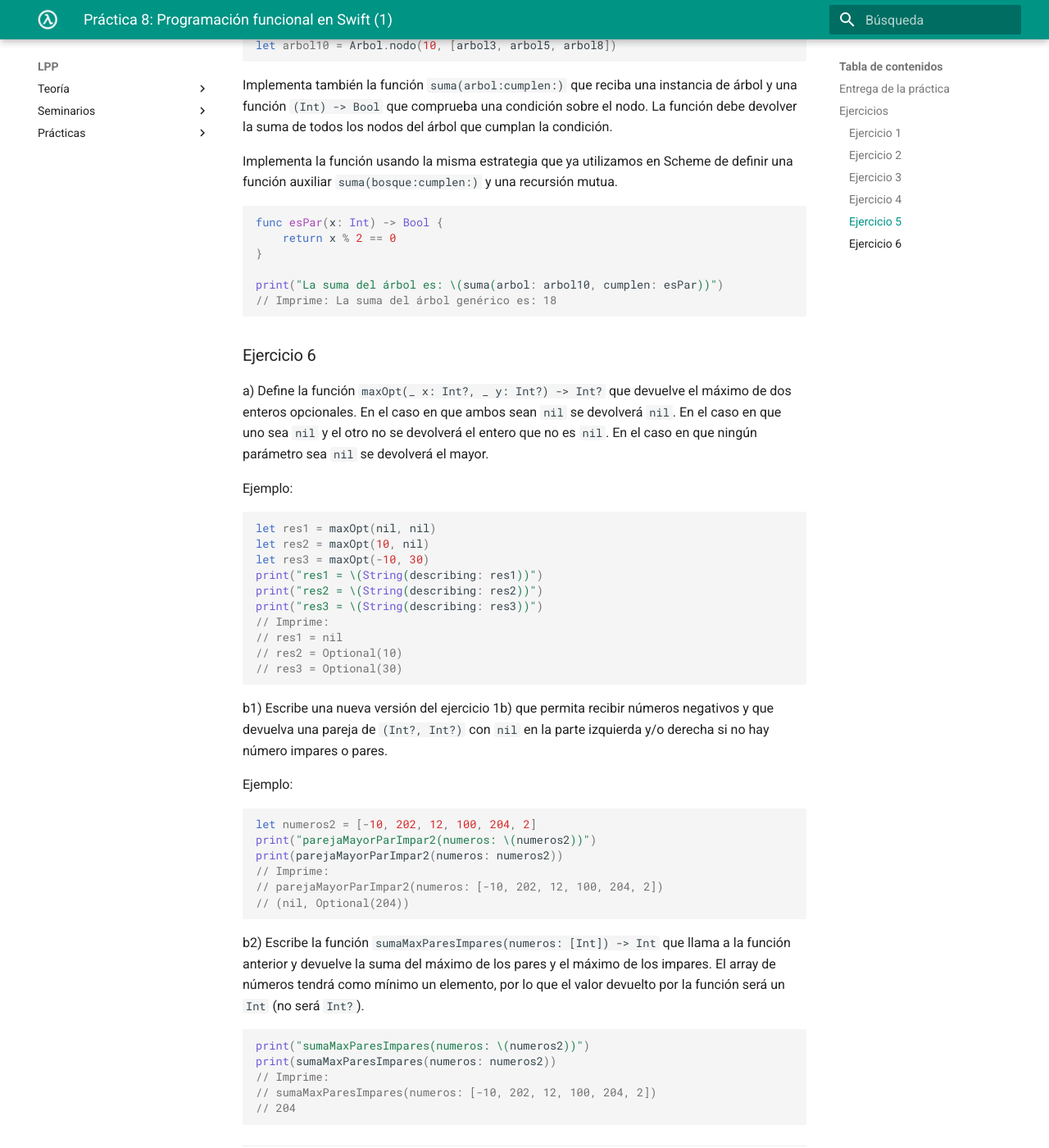
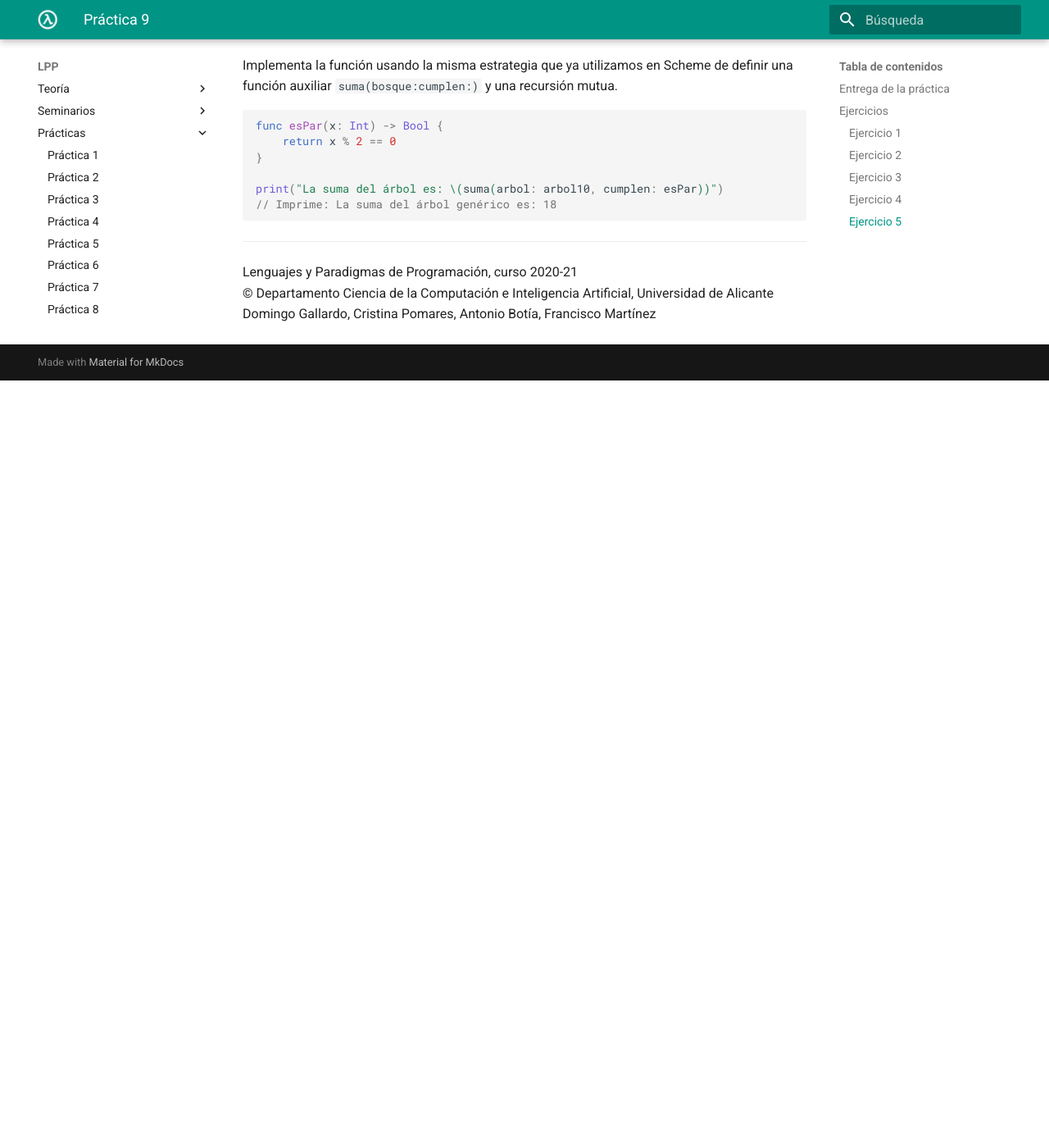
Before and after one commit to domingogallardo/apuntes-lpp, an MkDocs documentation site: the page built from docs/practicas/practica09/practica09.md, in a window 1280 px wide and 1400 px high, scrolled down 3410 px. Shown: the whole window at 82% size. Built offline with MkDocs 1.6.1 and Material for MkDocs 9.7.7, drawn with Linux system fonts in a browser that asks for light colours; after the commit the page ends 3874 px from its top, so only the background shows below that; some of the changed text lies outside the part shown.

Commit message:
Práctica 9

````diff
--- a/docs/practicas/practica09/practica09.md
+++ b/docs/practicas/practica09/practica09.md
@@ -1,25 +1,19 @@
-# Práctica 8: Programación funcional en Swift (1)
+# Práctica 9: Programación funcional en Swift (1)
 
 ## Entrega de la práctica
 
 Para entregar la práctica debes subir a Moodle el fichero
-`practica08.swift` con una cabecera inicial con tu nombre y apellidos,
+`practica09.swift` con una cabecera inicial con tu nombre y apellidos,
 y las soluciones de cada ejercicio separadas por comentarios. Cada
 solución debe incluir:
 
 - La **definición de las funciones** que resuelven el ejercicio.
-- Una visualización por pantalla de todos los ejemplos incluidos en el
-  enunciado que **demuestren qué hace la función**.
+- Una visualización por pantalla con ejemplos distintos de los
+  presentados en el enunciado que **demuestren qué hace la función**.
 
 !!! Warning "Importante"
-    Antes de proceder a realizar los ejercicios de la
-    práctica te recomendamos que realices y pruebes los ejemplos
-    presentados en el [seminario de
-    Swift](https://domingogallardo.github.io/apuntes-lpp/seminarios/seminario2-swift/seminario2-swift.html)
-    y los [apuntes de
-    teoría](https://domingogallardo.github.io/apuntes-lpp/teoria/tema05-programacion-funcional-swift/tema05-programacion-funcional-swift.html)
-    de la primera parte del tema de Programación Funcional en Swift.
-
+    Los ejemplos que muestres en pantalla **deben ser distintos** de los
+    incluidos en el enunciado.
 
 ## Ejercicios
 
@@ -36,11 +30,9 @@ Ejemplo:
 ```swift
 let array = ["anterior", "antígona", "antena"]
 let prefijo = "ante"
-print("prefijos(prefijo: \(prefijo), palabras: \(array))")
+print("\n******\n1a) Función prefijos(prefijo:palabras:)\n******")
 print(prefijos(prefijo: prefijo, palabras: array))
-// Imprime:
-// prefijos(prefijo: ante, palabras: ["anterior", "antígona", "antena"])
-// [true, false, true]
+// Imprime: [true, false, true]
 ```
 
 b) Implementa en Swift la función recursiva `parejaMayorParImpar(numeros:)` que
@@ -50,13 +42,10 @@ número par. Si no hay ningún número par o impar se devolverá un 0.
 
 ```swift
 let numeros = [10, 201, 12, 103, 204, 2]
-print("parejaMayorParImpar(numeros: \(numeros))")
+print("\n******\n1b) Función parejaMayorParImpar(numeros:)\n******")
 print(parejaMayorParImpar(numeros: numeros))
-// Imprime:
-// parejaMayorParImpar(numeros: [10, 201, 12, 103, 204, 2])
-// (201, 204)
+// Imprime: (201, 204)
 ```
-
 
 ### Ejercicio 2 ###
 
@@ -187,7 +176,6 @@ Implementa la función usando la misma estrategia que ya utilizamos en
 Scheme de definir una función auxiliar `suma(bosque:cumplen:)` y una recursión
 mutua.
 
-
 ```swift
 func esPar(x: Int) -> Bool {
     return x % 2 == 0
@@ -197,60 +185,6 @@ print("La suma del árbol es: \(suma(arbol: arbol10, cumplen: esPar))")
 // Imprime: La suma del árbol genérico es: 18
 ```
 
-### Ejercicio 6 ###
-
-a) Define la función `maxOpt(_ x: Int?, _ y: Int?) -> Int?` que
-devuelve el máximo de dos enteros opcionales. En el caso en que ambos
-sean `nil` se devolverá `nil`. En el caso en que uno sea `nil` y el
-otro no se devolverá el entero que no es `nil`. En el caso en que
-ningún parámetro sea `nil` se devolverá el mayor.
-
-Ejemplo:
-
-```swift
-let res1 = maxOpt(nil, nil)
-let res2 = maxOpt(10, nil)
-let res3 = maxOpt(-10, 30)
-print("res1 = \(String(describing: res1))")
-print("res2 = \(String(describing: res2))")
-print("res3 = \(String(describing: res3))")
-// Imprime:
-// res1 = nil
-// res2 = Optional(10)
-// res3 = Optional(30)
-
-```
-
-b1) Escribe una nueva versión del ejercicio 1b) que permita recibir
-números negativos y que devuelva una pareja de `(Int?, Int?)` con
-`nil` en la parte izquierda y/o derecha si no hay número impares o
-pares.
-
-Ejemplo:
-
-```swift
-let numeros2 = [-10, 202, 12, 100, 204, 2]
-print("parejaMayorParImpar2(numeros: \(numeros2))")
-print(parejaMayorParImpar2(numeros: numeros2))
-// Imprime:
-// parejaMayorParImpar2(numeros: [-10, 202, 12, 100, 204, 2])
-// (nil, Optional(204))
-```
-
-b2) Escribe la función `sumaMaxParesImpares(numeros: [Int]) -> Int`
-que llama a la función anterior y devuelve la suma del máximo de los
-pares y el máximo de los impares. El array de números tendrá como
-mínimo un elemento, por lo que el valor devuelto por la función será
-un `Int` (no será `Int?`).
-
-```swift
-print("sumaMaxParesImpares(numeros: \(numeros2))")
-print(sumaMaxParesImpares(numeros: numeros2))
-// Imprime:
-// sumaMaxParesImpares(numeros: [-10, 202, 12, 100, 204, 2])
-// 204
-```
-
 ----
 
 Lenguajes y Paradigmas de Programación, curso 2020-21
--- a/mkdocs.yml
+++ b/mkdocs.yml
@@ -22,7 +22,7 @@ nav:
     - 'Práctica 6': 'practicas/practica06/practica06.md'
     - 'Práctica 7': 'practicas/practica07/practica07.md'
     - 'Práctica 8': 'practicas/practica08/practica08.md'
-#   - 'Práctica 9': 'practicas/practica09/practica09.md'
+    - 'Práctica 9': 'practicas/practica09/practica09.md'
 #   - 'Práctica 10': 'practicas/practica10/practica10.md'
 #   - 'Práctica 11': 'practicas/practica11/practica11.md'
 
````
Also changed, not shown: other parts of docs/practicas/practica09/practica09.md (+2 -2 lines), docs/practicas/practica08/practica08.html (deleted, +0 -225 lines), docs/practicas/practica10/practica10.md (+57 -0 lines).
